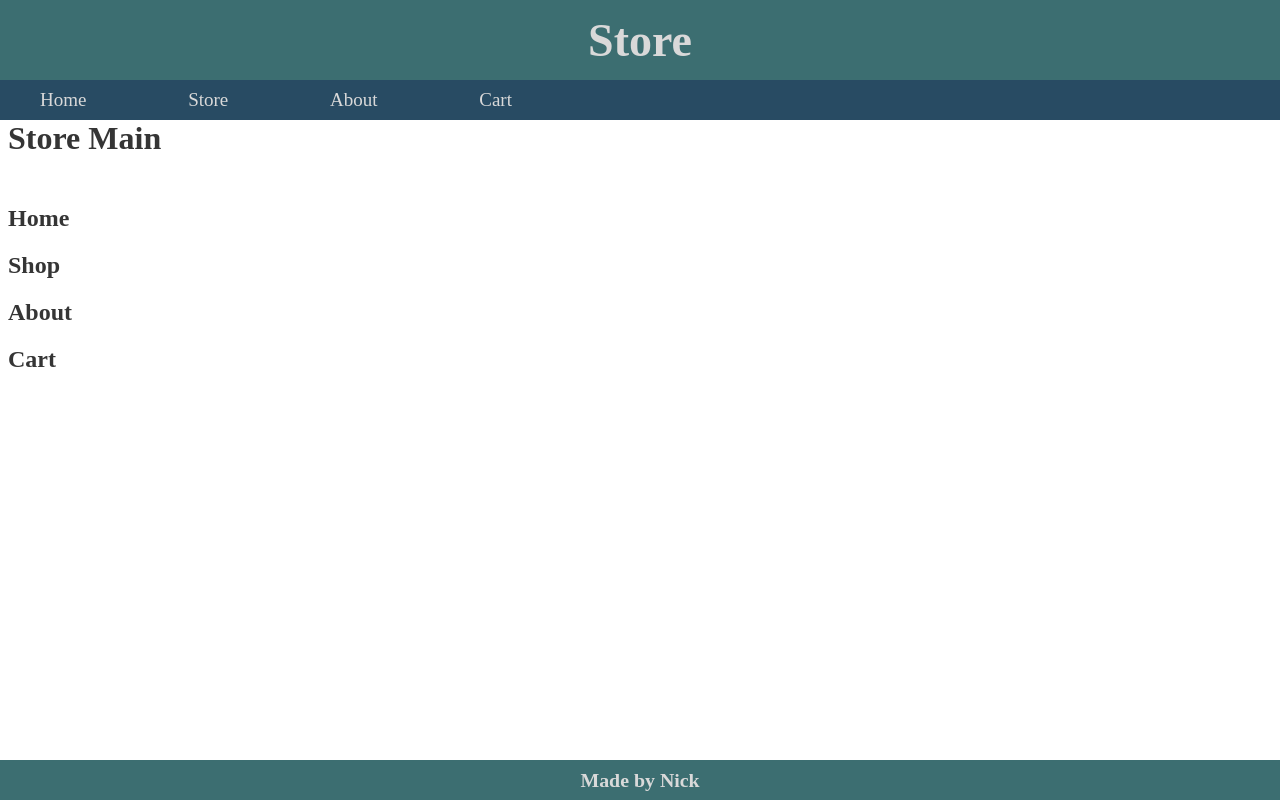
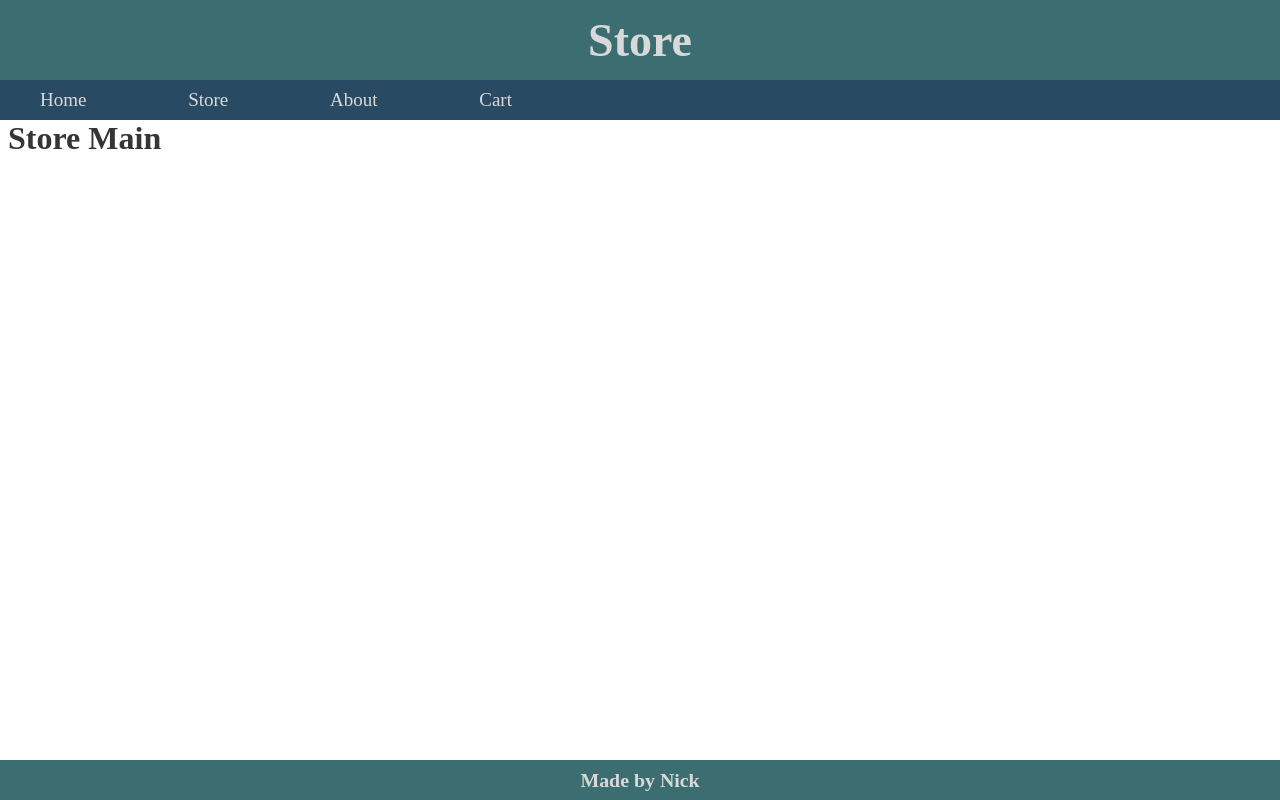
Before and after one commit to NBrennan26/shopping-cart, a React (Create React App) app: page / in a window 1280 px wide. Built offline with nearby package versions, Linux system fonts and the light colour scheme.

Commit message:
Add NotFound, add basic router setup, but I think I'm going to adjust the router to be in the StoreMain rather than App.js, if I can

```diff
--- a/src/App.css
+++ b/src/App.css
@@ -50,8 +50,7 @@ body {
   justify-content: space-between;
   align-items: center;
   list-style: none;
-}
-#store-main {
+}.store-component {
   margin-top: 15vh;
   margin-bottom: 6vh;
 }
--- a/src/App.js
+++ b/src/App.js
@@ -1,27 +1,34 @@
 import React from "react";
+import { BrowserRouter, Routes, Route } from "react-router-dom";
 import "./App.css";
-import Header from "./components/Header"
-import NavBar from "./components/NavBar"
-import Footer from "./components/Footer"
-import StoreMain from "./components/StoreMain"
-import Home from "./components/Home"
-import Shop from "./components/Shop"
-import About from "./components/About"
-import Cart from "./components/Cart"
+import Header from "./components/Header";
+import NavBar from "./components/NavBar";
+import Footer from "./components/Footer";
+import StoreMain from "./components/StoreMain";
+import Home from "./components/Home";
+import Shop from "./components/Shop";
+import About from "./components/About";
+import Cart from "./components/Cart";
+import NotFound from "./components/NotFound";
+
 
 const App = () => {
   return (
-    <div>
+    <BrowserRouter>
       <Header />
       <NavBar />
-      <StoreMain />
-        <Home />
-        <Shop />
-        <About />
-        <Cart />
+        <Routes>
+          <Route path="/" element={<StoreMain />}>
+            <Route path="/home" element={<Home />} />
+            <Route path="/shop" element={<Shop />} />
+            <Route path="/about" element={<About />} />
+            <Route path="/cart" element={<Cart />} />
+            <Route path="*" element={<NotFound />} />
+          </Route>
+        </Routes>
       <Footer />
-    </div>
-  )
+    </BrowserRouter>
+  );
 };
 
 export default App;
--- a/src/components/About.js
+++ b/src/components/About.js
@@ -2,7 +2,7 @@ import React from "react";
 
 function About() {
   return (
-    <div id="about-sec">
+    <div className="store-component" id="about-sec">
       <h2>About</h2>
     </div>
   );
--- a/src/components/Cart.js
+++ b/src/components/Cart.js
@@ -2,7 +2,7 @@ import React from "react";
 
 function Cart() {
   return (
-    <div id="cart-sec">
+    <div className="store-component" id="cart-sec">
       <h2>Cart</h2>
     </div>
   );
--- a/src/components/Home.js
+++ b/src/components/Home.js
@@ -2,7 +2,7 @@ import React from "react";
 
 function Home() {
   return (
-    <div id="home-sec">
+    <div className="store-component" id="home-sec">
       <h2>Home</h2>
     </div>
   );
--- /dev/null
+++ b/src/components/NotFound.js
@@ -0,0 +1,12 @@
+import React from "react";
+
+function NotFound() {
+  return (
+    <div id="not-found">
+      <h2>404 Page Not Found</h2>
+      <h3>Something went Wrong</h3>
+    </div>
+  );
+}
+
+export default NotFound;
--- a/src/components/Shop.js
+++ b/src/components/Shop.js
@@ -2,7 +2,7 @@ import React from "react";
 
 function Shop() {
   return (
-    <div id="shop-sec">
+    <div className="store-component" id="shop-sec">
       <h2>Shop</h2>
     </div>
   );
--- a/src/components/StoreMain.js
+++ b/src/components/StoreMain.js
@@ -2,7 +2,7 @@ import React from "react";
 
 function StoreMain() {
   return (
-    <div id="store-main">
+    <div className="store-component" id="store-main">
       <h1>Store Main</h1>
     </div>
   );
```
